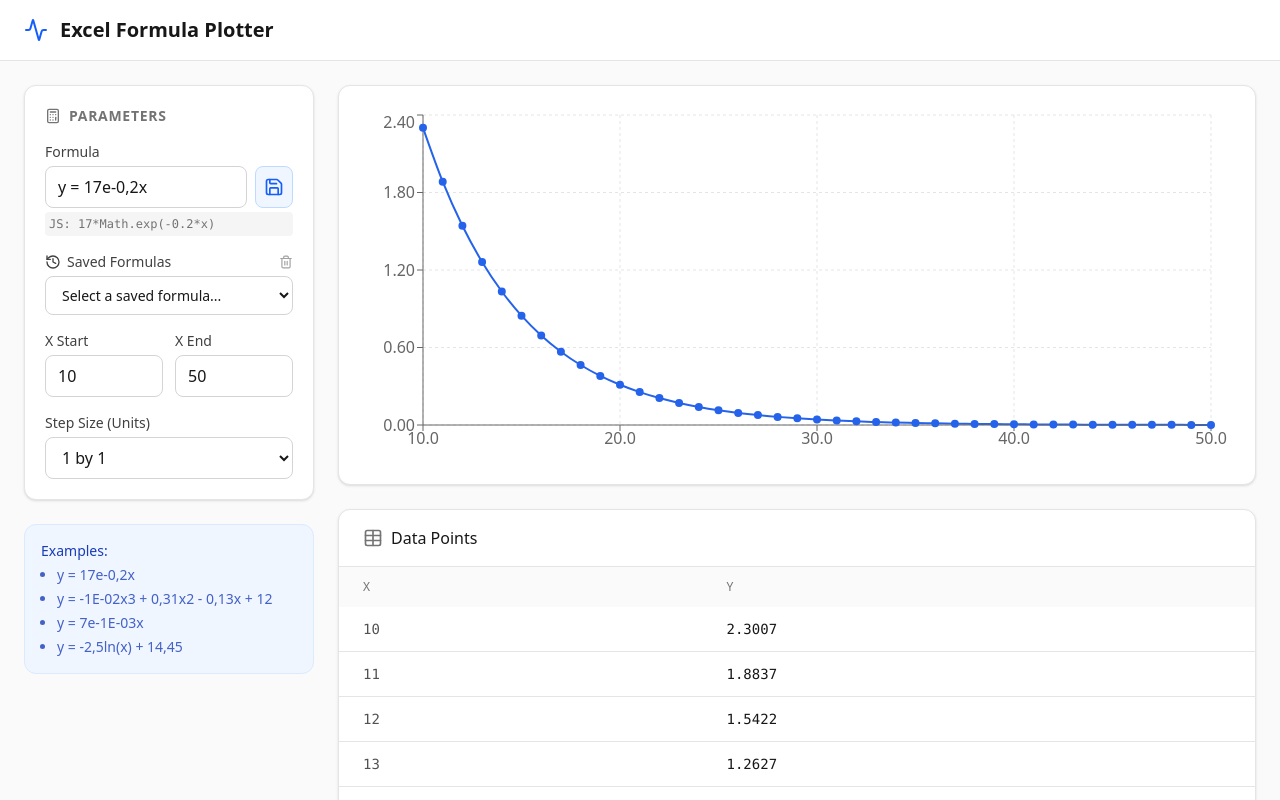
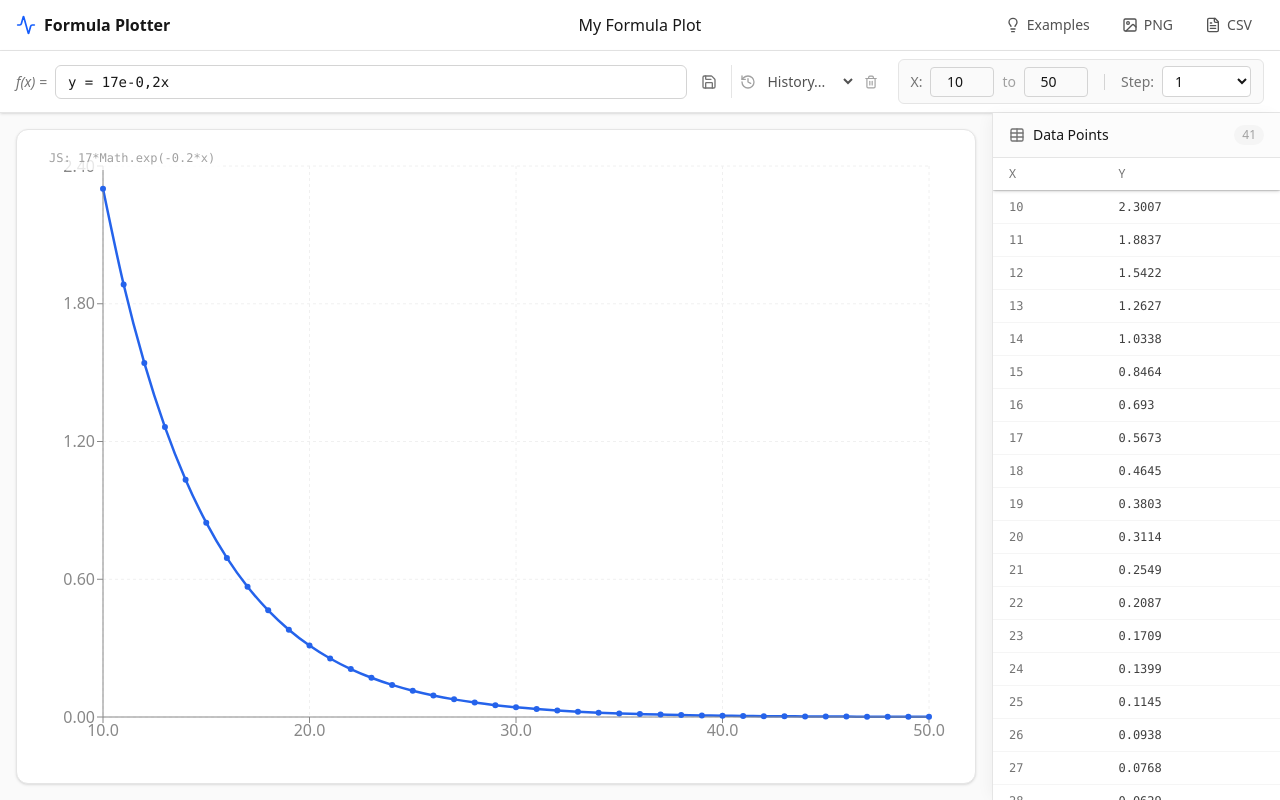
Before and after one commit to daap213/Formula-Plotter, a React (Vite) app: page / in a window 1280 px wide. Both pictures are taken after a click on the button "Save Formula". Shown: the top 800 px of the page. Built offline with nearby package versions, Linux system fonts and the light colour scheme.

Commit message:
feat: Add chart export and UI enhancements
Integrates `html2canvas` for exporting charts as images.
Introduces a chart title input, expands/collapses example formulas, and adds a CSV export option for the plotted data.
Adds `FileText` and `ImageIcon` icons to the UI.

```diff
--- a/package.json
+++ b/package.json
@@ -17,6 +17,7 @@
     "clsx": "^2.1.1",
     "dotenv": "^17.2.3",
     "express": "^4.21.2",
+    "html2canvas": "^1.4.1",
     "lucide-react": "^0.546.0",
     "motion": "^12.23.24",
     "react": "^19.0.0",
--- a/src/App.tsx
+++ b/src/App.tsx
@@ -3,18 +3,22 @@
  * SPDX-License-Identifier: Apache-2.0
  */
 
-import React, { useState, useMemo, useEffect } from 'react';
+import React, { useState, useMemo, useEffect, useRef } from 'react';
 import { LineChart, Line, XAxis, YAxis, CartesianGrid, Tooltip, ResponsiveContainer } from 'recharts';
-import { Calculator, Table as TableIcon, Activity, AlertCircle, Save, History, Trash2 } from 'lucide-react';
+import { Calculator, Table as TableIcon, Activity, AlertCircle, Save, History, Trash2, Lightbulb, ChevronDown, ChevronUp, Image as ImageIcon, FileText } from 'lucide-react';
+import html2canvas from 'html2canvas';
 import { compileFormula } from './lib/parser';
 
 export default function App() {
+  const [chartTitle, setChartTitle] = useState('My Formula Plot');
   const [formula, setFormula] = useState('y = 17e-0,2x');
   const [xStart, setXStart] = useState(10);
   const [xEnd, setXEnd] = useState(50);
   const [step, setStep] = useState(1);
   const [stepMode, setStepMode] = useState('1');
   const [savedFormulas, setSavedFormulas] = useState<string[]>([]);
+  const [showExamples, setShowExamples] = useState(false);
+  const chartRef = useRef<HTMLDivElement>(null);
 
   // Load saved formulas on mount
   useEffect(() => {
@@ -40,6 +44,40 @@ export default function App() {
     localStorage.removeItem('excel-formula-history');
   };
 
+  const exportCSV = () => {
+    const csvContent = "data:text/csv;charset=utf-8,"
+      + "x,y\n"
+      + data.map(row => `${row.x},${row.y !== null ? row.y : 'NaN'}`).join("\n");
+    const encodedUri = encodeURI(csvContent);
+    const link = document.createElement("a");
+    link.setAttribute("href", encodedUri);
+    const filename = chartTitle ? chartTitle.replace(/[^a-z0-9]/gi, '_').toLowerCase() : 'formula_data';
+    link.setAttribute("download", `${filename}.csv`);
+    document.body.appendChild(link);
+    link.click();
+    document.body.removeChild(link);
+  };
+
+  const exportPNG = async () => {
+    if (!chartRef.current) return;
+    try {
+      const canvas = await html2canvas(chartRef.current, {
+        backgroundColor: '#ffffff',
+        scale: 2, // Higher resolution
+      });
+      const image = canvas.toDataURL("image/png");
+      const link = document.createElement("a");
+      link.setAttribute("href", image);
+      const filename = chartTitle ? chartTitle.replace(/[^a-z0-9]/gi, '_').toLowerCase() : 'formula_chart';
+      link.setAttribute("download", `${filename}.png`);
+      document.body.appendChild(link);
+      link.click();
+      document.body.removeChild(link);
+    } catch (err) {
+      console.error("Failed to export PNG", err);
+    }
+  };
+
   const { data, error, parsed } = useMemo(() => {
     const { fn, error, parsed } = compileFormula(formula);
     if (error || !fn) {
@@ -62,110 +100,112 @@ export default function App() {
   }, [formula, xStart, xEnd, step]);
 
   return (
-    <div className="min-h-screen bg-neutral-50 text-neutral-900 font-sans">
-      <header className="bg-white border-b border-neutral-200 px-6 py-4 flex items-center gap-3">
-        <Activity className="w-6 h-6 text-blue-600" />
-        <h1 className="text-xl font-semibold">Excel Formula Plotter</h1>
+    <div className="h-screen flex flex-col bg-neutral-50 text-neutral-900 font-sans overflow-hidden">
+      {/* Top Header */}
+      <header className="bg-white border-b border-neutral-200 px-4 py-2 flex items-center justify-between shrink-0">
+        <div className="flex items-center gap-2 w-1/4">
+          <Activity className="w-5 h-5 text-blue-600" />
+          <h1 className="font-semibold hidden sm:block">Formula Plotter</h1>
+        </div>
+
+        <div className="flex-1 flex justify-center">
+          <input
+            type="text"
+            value={chartTitle}
+            onChange={(e) => setChartTitle(e.target.value)}
+            className="w-full max-w-md px-2 py-1 text-center font-medium bg-transparent border border-transparent hover:border-neutral-200 focus:border-blue-500 rounded transition-colors outline-none"
+            placeholder="Chart Title"
+          />
+        </div>
+
+        <div className="flex items-center justify-end gap-2 w-1/4">
+          <button
+            onClick={() => setShowExamples(!showExamples)}
+            className={`text-sm font-medium flex items-center gap-1.5 px-3 py-1.5 rounded-md transition-colors ${showExamples ? 'bg-blue-100 text-blue-700' : 'text-neutral-600 hover:bg-neutral-100'}`}
+          >
+            <Lightbulb className="w-4 h-4" />
+            <span className="hidden lg:inline">Examples</span>
+          </button>
+          <button
+            onClick={exportPNG}
+            className="text-sm font-medium text-neutral-600 hover:text-blue-600 flex items-center gap-1.5 px-3 py-1.5 rounded-md hover:bg-blue-50 transition-colors"
+            title="Export Chart as PNG"
+          >
+            <ImageIcon className="w-4 h-4" />
+            <span className="hidden lg:inline">PNG</span>
+          </button>
+          <button
+            onClick={exportCSV}
+            className="text-sm font-medium text-neutral-600 hover:text-blue-600 flex items-center gap-1.5 px-3 py-1.5 rounded-md hover:bg-blue-50 transition-colors"
+            title="Export Data as CSV"
+          >
+            <FileText className="w-4 h-4" />
+            <span className="hidden lg:inline">CSV</span>
+          </button>
+        </div>
       </header>
 
-      <main className="max-w-7xl mx-auto p-6 grid grid-cols-1 lg:grid-cols-12 gap-6">
-        {/* Sidebar Controls */}
-        <div className="lg:col-span-3 space-y-6">
-          <div className="bg-white p-5 rounded-xl border border-neutral-200 shadow-sm">
-            <h2 className="text-sm font-semibold uppercase tracking-wider text-neutral-500 mb-4 flex items-center gap-2">
-              <Calculator className="w-4 h-4" />
-              Parameters
-            </h2>
-
-            <div className="space-y-4">
-              <div>
-                <label className="block text-sm font-medium text-neutral-700 mb-1">
-                  Formula
-                </label>
-                <div className="flex gap-2">
+      {/* Controls Toolbar */}
+      <div className="bg-white border-b border-neutral-200 px-4 py-2 flex flex-wrap items-center gap-4 shrink-0 text-sm z-10 shadow-sm">
+        <div className="flex items-center gap-2 flex-1 min-w-[300px]">
+          <span className="font-medium text-neutral-500 italic">f(x) =</span>
           <input
             type="text"
             value={formula}
             onChange={(e) => setFormula(e.target.value)}
-                    className="w-full px-3 py-2 border border-neutral-300 rounded-lg focus:ring-2 focus:ring-blue-500 focus:border-blue-500 outline-none transition-all"
-                    placeholder="e.g. y = 17e-0,2x"
+            className="flex-1 px-3 py-1.5 border border-neutral-300 rounded-md focus:ring-2 focus:ring-blue-500 focus:border-blue-500 outline-none font-mono text-sm"
+            placeholder="17e-0,2x"
           />
           <button
             onClick={saveFormula}
             title="Save Formula"
-                    className="p-2 bg-blue-50 text-blue-600 hover:bg-blue-100 rounded-lg border border-blue-200 transition-colors flex-shrink-0"
+            className="p-1.5 text-neutral-500 hover:text-blue-600 hover:bg-blue-50 rounded-md transition-colors"
           >
-                    <Save className="w-5 h-5" />
+            <Save className="w-4 h-4" />
           </button>
-                </div>
-                {parsed && !error && (
-                  <p className="text-xs text-neutral-500 mt-1 font-mono bg-neutral-100 p-1 rounded overflow-x-auto">
-                    JS: {parsed}
-                  </p>
-                )}
-              </div>
-
           {savedFormulas.length > 0 && (
-                <div>
-                  <div className="flex items-center justify-between mb-1">
-                    <label className="block text-sm font-medium text-neutral-700 flex items-center gap-1.5">
-                      <History className="w-4 h-4" />
-                      Saved Formulas
-                    </label>
-                    <button
-                      onClick={clearHistory}
-                      title="Clear History"
-                      className="text-neutral-400 hover:text-red-500 transition-colors"
-                    >
-                      <Trash2 className="w-3.5 h-3.5" />
-                    </button>
-                  </div>
+            <div className="flex items-center gap-1 border-l border-neutral-200 pl-2">
+              <History className="w-4 h-4 text-neutral-400" />
               <select
                 onChange={(e) => {
                   if (e.target.value) setFormula(e.target.value);
-                      e.target.value = ""; // Reset select so same option can be clicked again
+                  e.target.value = "";
                 }}
-                    className="w-full px-3 py-2 border border-neutral-300 rounded-lg focus:ring-2 focus:ring-blue-500 outline-none bg-white text-sm"
+                className="w-24 px-1 py-1.5 bg-transparent border-none text-neutral-600 outline-none cursor-pointer"
                 value=""
               >
-                    <option value="" disabled>Select a saved formula...</option>
+                <option value="" disabled>History...</option>
                 {savedFormulas.map((f, i) => (
                   <option key={i} value={f}>{f}</option>
                 ))}
               </select>
+              <button onClick={clearHistory} title="Clear History" className="p-1 text-neutral-400 hover:text-red-500">
+                <Trash2 className="w-3.5 h-3.5" />
+              </button>
             </div>
           )}
+        </div>
 
-              <div className="grid grid-cols-2 gap-3">
-                <div>
-                  <label className="block text-sm font-medium text-neutral-700 mb-1">
-                    X Start
-                  </label>
+        <div className="flex items-center gap-4 bg-neutral-50 px-3 py-1.5 rounded-md border border-neutral-200">
+          <div className="flex items-center gap-2">
+            <span className="text-neutral-500 font-medium">X:</span>
             <input
               type="number"
               value={xStart}
               onChange={(e) => setXStart(Number(e.target.value))}
-                    className="w-full px-3 py-2 border border-neutral-300 rounded-lg focus:ring-2 focus:ring-blue-500 outline-none"
+              className="w-16 px-2 py-1 border border-neutral-300 rounded text-center outline-none focus:border-blue-500"
             />
-                </div>
-                <div>
-                  <label className="block text-sm font-medium text-neutral-700 mb-1">
-                    X End
-                  </label>
+            <span className="text-neutral-400">to</span>
             <input
               type="number"
               value={xEnd}
               onChange={(e) => setXEnd(Number(e.target.value))}
-                    className="w-full px-3 py-2 border border-neutral-300 rounded-lg focus:ring-2 focus:ring-blue-500 outline-none"
+              className="w-16 px-2 py-1 border border-neutral-300 rounded text-center outline-none focus:border-blue-500"
             />
           </div>
-              </div>
-
-              <div>
-                <label className="block text-sm font-medium text-neutral-700 mb-1">
-                  Step Size (Units)
-                </label>
-                <div className="space-y-2">
+          <div className="w-px h-4 bg-neutral-300"></div>
+          <div className="flex items-center gap-2">
+            <span className="text-neutral-500 font-medium">Step:</span>
             <select
               value={stepMode}
               onChange={(e) => {
@@ -174,13 +214,12 @@ export default function App() {
                 if (val === '1') setStep(1);
                 if (val === '0.1') setStep(0.1);
               }}
-                    className="w-full px-3 py-2 border border-neutral-300 rounded-lg focus:ring-2 focus:ring-blue-500 outline-none bg-white"
+              className="px-2 py-1 border border-neutral-300 rounded outline-none focus:border-blue-500 bg-white"
             >
-                    <option value="1">1 by 1</option>
-                    <option value="0.1">0.1 by 0.1</option>
+              <option value="1">1</option>
+              <option value="0.1">0.1</option>
               <option value="custom">Custom</option>
             </select>
-
             {stepMode === 'custom' && (
               <input
                 type="number"
@@ -188,30 +227,34 @@ export default function App() {
                 min="0.001"
                 value={step}
                 onChange={(e) => setStep(Number(e.target.value))}
-                      className="w-full px-3 py-2 border border-neutral-300 rounded-lg focus:ring-2 focus:ring-blue-500 outline-none"
-                      placeholder="Enter custom step"
+                className="w-16 px-2 py-1 border border-neutral-300 rounded text-center outline-none focus:border-blue-500"
               />
             )}
           </div>
         </div>
       </div>
-          </div>
 
-          <div className="bg-blue-50 p-4 rounded-xl border border-blue-100 text-sm text-blue-800">
-            <p className="font-medium mb-1">Examples:</p>
-            <ul className="list-disc pl-4 space-y-1 opacity-80">
-              <li>y = 17e-0,2x</li>
-              <li>y = -1E-02x3 + 0,31x2 - 0,13x + 12</li>
-              <li>y = 7e-1E-03x</li>
-              <li>y = -2,5ln(x) + 14,45</li>
-            </ul>
+      {/* Examples Panel */}
+      {showExamples && (
+        <div className="bg-blue-50 border-b border-blue-100 p-3 shrink-0 text-sm animate-in slide-in-from-top-2">
+          <div className="flex items-center gap-4 overflow-x-auto pb-1">
+            <span className="font-medium text-blue-800 flex items-center gap-1.5 whitespace-nowrap">
+              <Lightbulb className="w-4 h-4" /> Try:
+            </span>
+            <button onClick={() => setFormula('y = 17e-0,2x')} className="whitespace-nowrap px-3 py-1 bg-white rounded border border-blue-200 hover:border-blue-400 text-blue-700 font-mono text-xs transition-colors">y = 17e-0,2x</button>
+            <button onClick={() => setFormula('y = -1E-02x3 + 0,31x2 - 0,13x + 12')} className="whitespace-nowrap px-3 py-1 bg-white rounded border border-blue-200 hover:border-blue-400 text-blue-700 font-mono text-xs transition-colors">y = -1E-02x3 + 0,31x2 - 0,13x + 12</button>
+            <button onClick={() => setFormula('y = 7e-1E-03x')} className="whitespace-nowrap px-3 py-1 bg-white rounded border border-blue-200 hover:border-blue-400 text-blue-700 font-mono text-xs transition-colors">y = 7e-1E-03x</button>
+            <button onClick={() => setFormula('y = -2,5ln(x) + 14,45')} className="whitespace-nowrap px-3 py-1 bg-white rounded border border-blue-200 hover:border-blue-400 text-blue-700 font-mono text-xs transition-colors">y = -2,5ln(x) + 14,45</button>
           </div>
         </div>
+      )}
 
-        {/* Main Content */}
-        <div className="lg:col-span-9 space-y-6">
+      {/* Main Workspace */}
+      <div className="flex-1 flex min-h-0">
+        {/* Chart Area */}
+        <div className="flex-1 flex flex-col p-4 relative bg-neutral-50">
           {error ? (
-            <div className="bg-red-50 border border-red-200 text-red-700 p-4 rounded-xl flex items-start gap-3">
+            <div className="m-auto bg-red-50 border border-red-200 text-red-700 p-4 rounded-xl flex items-start gap-3 max-w-md">
               <AlertCircle className="w-5 h-5 mt-0.5 shrink-0" />
               <div>
                 <h3 className="font-medium">Error parsing formula</h3>
@@ -219,67 +262,74 @@ export default function App() {
               </div>
             </div>
           ) : (
-            <>
-              {/* Chart */}
-              <div className="bg-white p-6 rounded-xl border border-neutral-200 shadow-sm h-[400px]">
+            <div className="flex-1 bg-white rounded-xl border border-neutral-200 shadow-sm p-4 flex flex-col min-h-0 relative" ref={chartRef}>
+              {parsed && (
+                <div className="absolute top-4 left-6 text-xs text-neutral-400 font-mono bg-white/80 px-2 py-1 rounded pointer-events-none z-10">
+                  JS: {parsed}
+                </div>
+              )}
               <ResponsiveContainer width="100%" height="100%">
-                  <LineChart data={data} margin={{ top: 5, right: 20, bottom: 5, left: 0 }}>
-                    <CartesianGrid strokeDasharray="3 3" stroke="#e5e5e5" />
+                <LineChart data={data} margin={{ top: 20, right: 30, bottom: 20, left: 10 }}>
+                  <CartesianGrid strokeDasharray="3 3" stroke="#f0f0f0" />
                   <XAxis
                     dataKey="x"
                     type="number"
                     domain={['dataMin', 'dataMax']}
                     tickFormatter={(val) => val.toFixed(1)}
+                    stroke="#888888"
                   />
                   <YAxis
                     domain={['auto', 'auto']}
                     tickFormatter={(val) => val.toFixed(2)}
+                    stroke="#888888"
                   />
                   <Tooltip
                     formatter={(value: number) => [value.toFixed(4), 'y']}
                     labelFormatter={(label: number) => `x = ${label}`}
+                    contentStyle={{ borderRadius: '8px', border: 'none', boxShadow: '0 4px 6px -1px rgb(0 0 0 / 0.1)' }}
                   />
                   <Line
                     type="monotone"
                     dataKey="y"
                     stroke="#2563eb"
-                      strokeWidth={2}
-                      dot={data.length < 50 ? { r: 3, fill: '#2563eb' } : false}
-                      activeDot={{ r: 6 }}
+                    strokeWidth={2.5}
+                    dot={data.length < 50 ? { r: 3, fill: '#2563eb', strokeWidth: 0 } : false}
+                    activeDot={{ r: 6, strokeWidth: 0 }}
+                    animationDuration={300}
                   />
                 </LineChart>
               </ResponsiveContainer>
             </div>
+          )}
+        </div>
 
-              {/* Data Table */}
-              <div className="bg-white rounded-xl border border-neutral-200 shadow-sm overflow-hidden">
-                <div className="px-6 py-4 border-b border-neutral-200 flex items-center gap-2">
-                  <TableIcon className="w-5 h-5 text-neutral-500" />
-                  <h2 className="font-medium">Data Points</h2>
+        {/* Data Table Sidebar */}
+        <div className="w-72 bg-white border-l border-neutral-200 flex flex-col shrink-0 shadow-[-4px_0_15px_-3px_rgba(0,0,0,0.05)] z-10">
+          <div className="px-4 py-3 border-b border-neutral-200 flex items-center gap-2 shrink-0 bg-neutral-50/50">
+            <TableIcon className="w-4 h-4 text-neutral-500" />
+            <h2 className="font-medium text-sm">Data Points</h2>
+            <span className="ml-auto text-xs text-neutral-400 bg-neutral-100 px-2 py-0.5 rounded-full">{data.length}</span>
           </div>
-                <div className="overflow-x-auto max-h-[400px] overflow-y-auto">
+          <div className="flex-1 overflow-auto">
             <table className="w-full text-sm text-left">
-                    <thead className="text-xs text-neutral-500 uppercase bg-neutral-50 sticky top-0">
+              <thead className="text-xs text-neutral-500 uppercase bg-white sticky top-0 z-10 shadow-sm">
                 <tr>
-                        <th className="px-6 py-3 font-medium">x</th>
-                        <th className="px-6 py-3 font-medium">y</th>
+                  <th className="px-4 py-2 font-medium border-b border-neutral-200">x</th>
+                  <th className="px-4 py-2 font-medium border-b border-neutral-200">y</th>
                 </tr>
               </thead>
-                    <tbody className="divide-y divide-neutral-200">
+              <tbody className="divide-y divide-neutral-100">
                 {data.map((point, i) => (
                   <tr key={i} className="hover:bg-neutral-50 transition-colors">
-                          <td className="px-6 py-3 font-mono text-neutral-600">{point.x}</td>
-                          <td className="px-6 py-3 font-mono font-medium">{point.y !== null ? point.y : 'NaN'}</td>
+                    <td className="px-4 py-2 font-mono text-neutral-500 text-xs">{point.x}</td>
+                    <td className="px-4 py-2 font-mono font-medium text-neutral-700 text-xs">{point.y !== null ? point.y : 'NaN'}</td>
                   </tr>
                 ))}
               </tbody>
             </table>
           </div>
         </div>
-            </>
-          )}
       </div>
-      </main>
     </div>
   );
 }
```
Also changed, not shown: 1 other file (tests, documents, lock files or other folders). Lines whose indentation alone changed are shown as unchanged.
